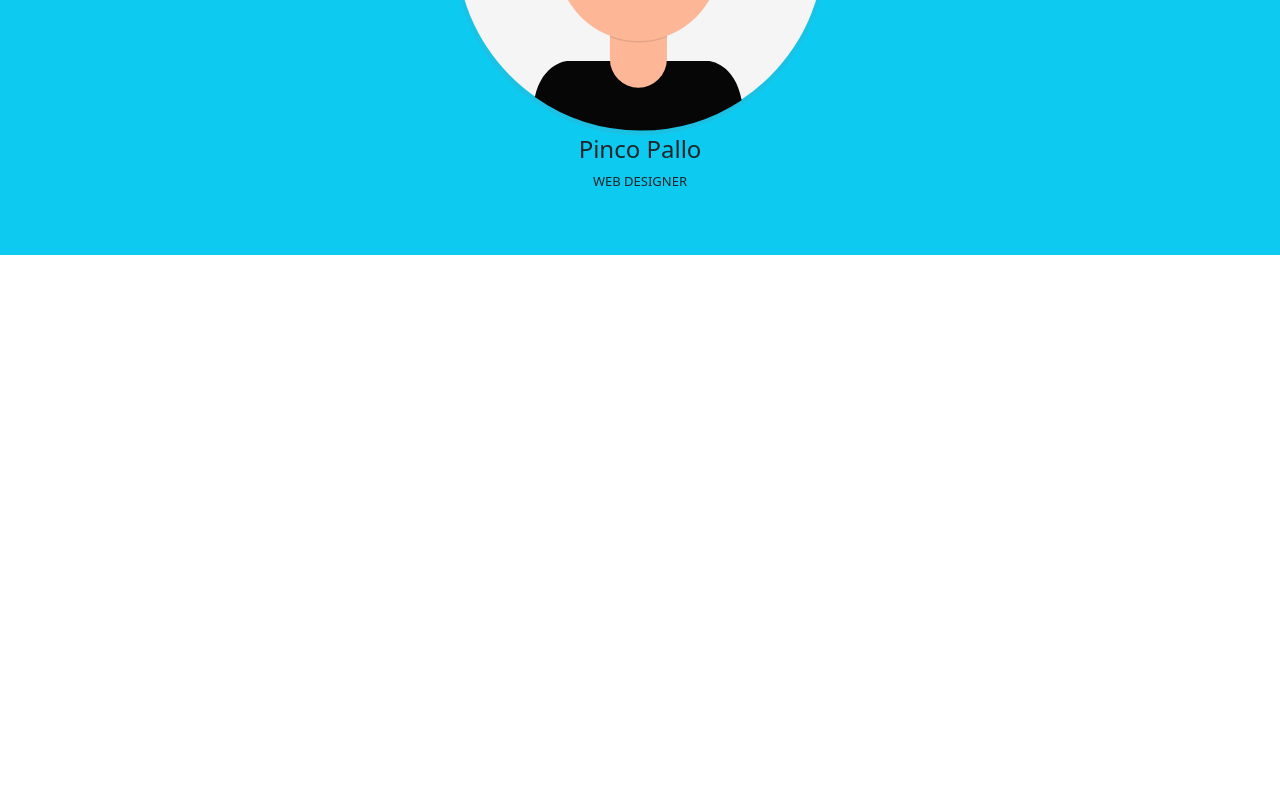
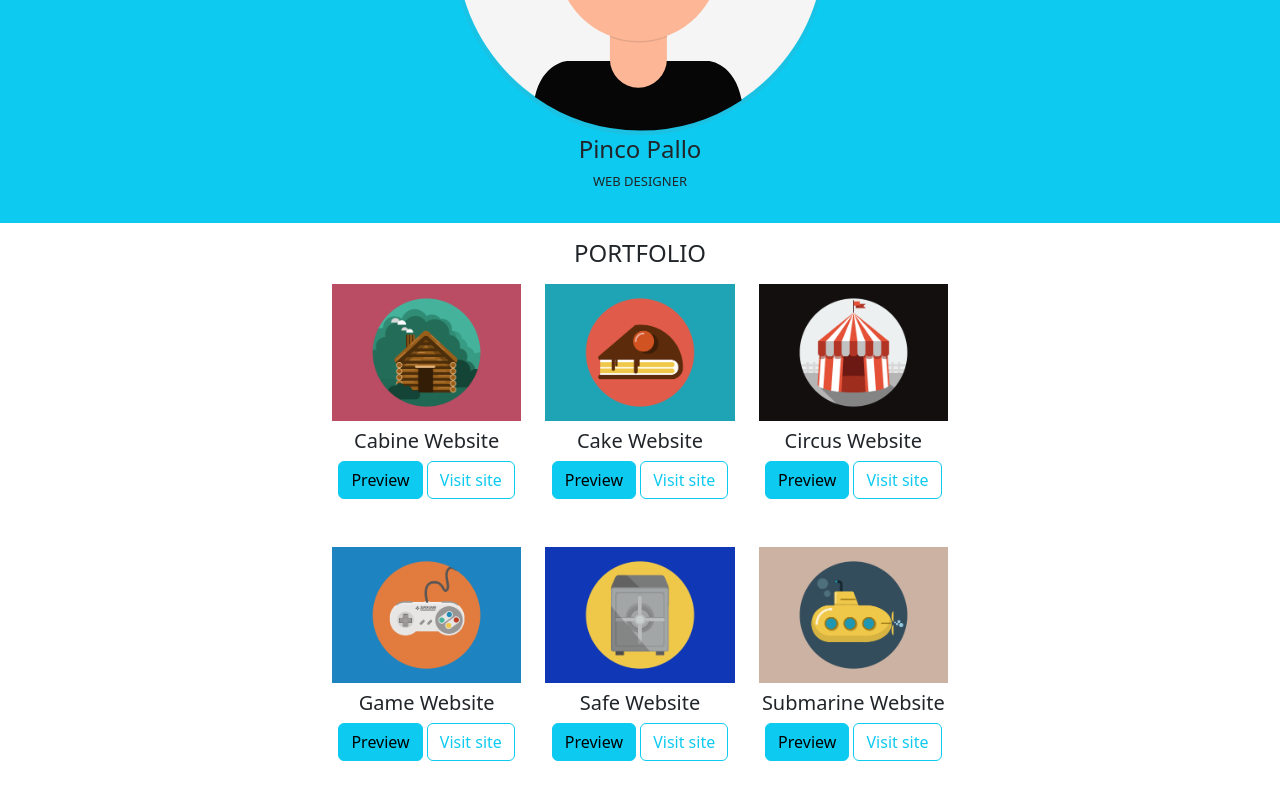
Before and after one commit to MarcoDC96/bootstrap-html-freelancer, a plain HTML site: page index.html in a window 1280 px wide. Shown: the part 354-1163 px from the top of the page. Before the commit the page ends 800 px from the top, so only its background shows below. Drawn offline with nearby package versions, Linux system fonts and the light colour scheme.

Commit message:
img + text

```diff
--- a/css/style.css
+++ b/css/style.css
@@ -15,3 +15,7 @@
 .ts-small{
     font-size: small;
 }
+
+.photo-size{
+    width: 100%;
+}
--- a/index.html
+++ b/index.html
@@ -26,11 +26,70 @@
 
     <main>
         <div class="container-fluid">
-            <div class="row bg-info pt-5 pb-5 text-center">
+            <div class="row bg-info pt-5 pb-3 text-center">
                 <div class="col">
                     <img src="./img/Foto Portfolio.svg" alt="Foto Portfolio" class="size-photo1">
                     <h4>Pinco Pallo</h4>
                     <p class="ts-small">WEB DESIGNER</p>
+                </div>
+
+            </div>
+
+            <div class="row justify-content-center pb-5">
+                <h4 class="text-center mt-3 mb-3">PORTFOLIO</h4>
+                <div class="col-2 text-center">
+                    <img src="./img/cabin.png" alt="Prima foto" class="photo-size">
+                    <h5 class="pt-2">Cabine Website</h5>
+                    <button type="button" class="btn btn-info">Preview</button>
+                    <button type="button" class="btn btn-outline-info">Visit site</button>
+
+                </div>
+
+                <div class="col-2 text-center">
+
+                    <img src="./img/cake.png" alt="Seconda foto" class="photo-size">
+                    <h5 class="pt-2">Cake Website</h5>
+                    <button type="button" class="btn btn-info">Preview</button>
+                    <button type="button" class="btn btn-outline-info">Visit site</button>
+
+                </div>
+
+                <div class="col-2 text-center">
+
+                    <img src="./img/circus.png" alt="Terza foto" class="photo-size">
+                    <h5 class="pt-2">Circus Website</h5>
+                    <button type="button" class="btn btn-info">Preview</button>
+                    <button type="button" class="btn btn-outline-info">Visit site</button>
+
+                </div>
+
+            </div>
+
+            <div class="row justify-content-center pb-5">
+                <div class="col-2 text-center">
+                    <img src="./img/game.png" alt="Quarta foto" class="photo-size">
+                    <h5 class="pt-2">Game Website</h5>
+                    <button type="button" class="btn btn-info">Preview</button>
+                    <button type="button" class="btn btn-outline-info">Visit site</button>
+
+                </div>
+
+                <div class="col-2 text-center">
+
+                    <img src="./img/safe.png" alt="Quinta foto" class="photo-size">
+                    <h5 class="pt-2">Safe Website</h5>
+                    <button type="button" class="btn btn-info">Preview</button>
+                    <button type="button" class="btn btn-outline-info">Visit site</button>
+
+                </div>
+
+                <div class="col-2 text-center">
+
+                    <img src="./img/Submarine.png" alt="Sesta foto" class="photo-size">
+                    <h5 class="pt-2">Submarine Website</h5>
+                    <button type="button" class="btn btn-info">Preview</button>
+                    <button type="button" class="btn btn-outline-info">Visit site</button>
+
                 </div>
 
             </div>
```
